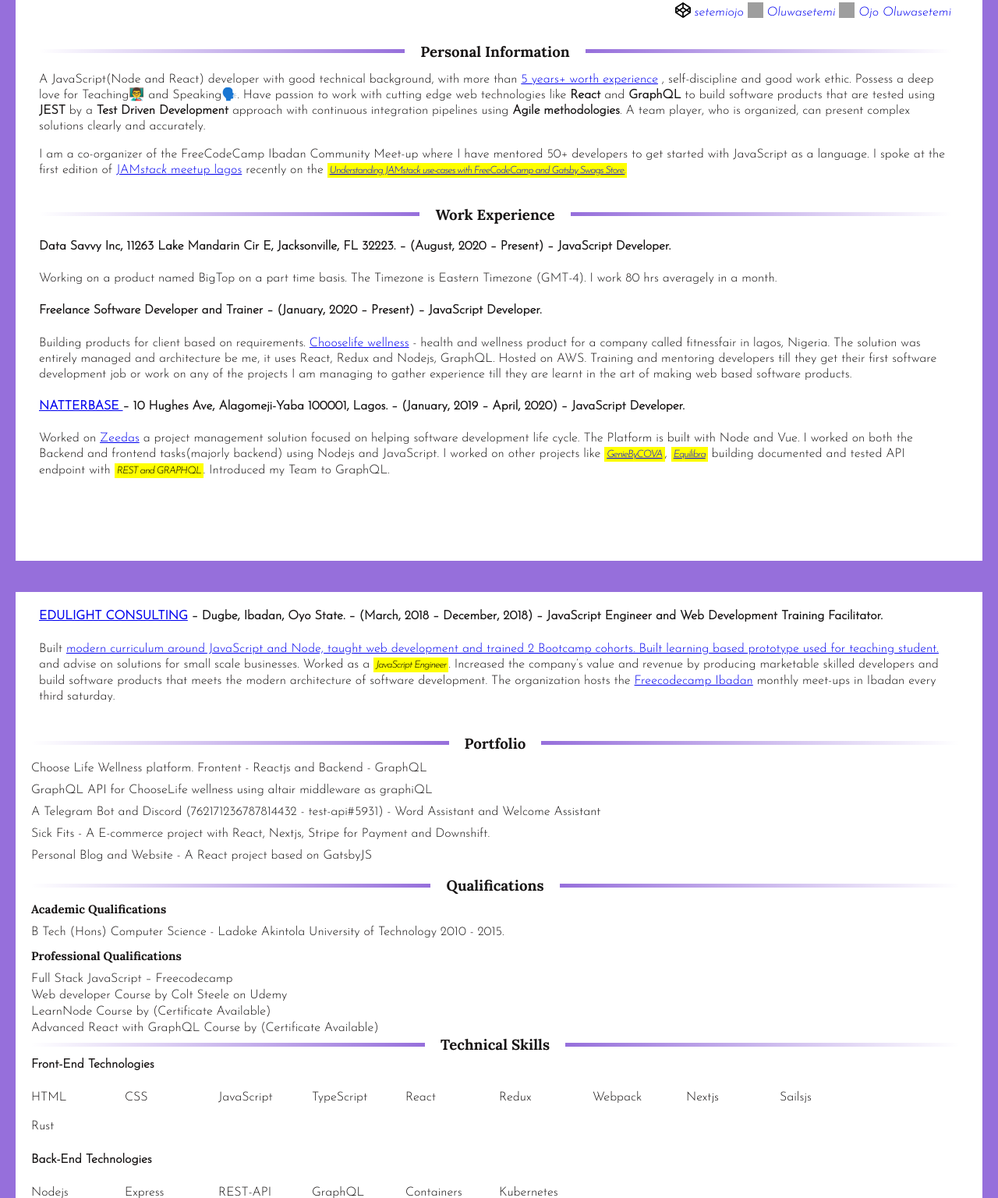
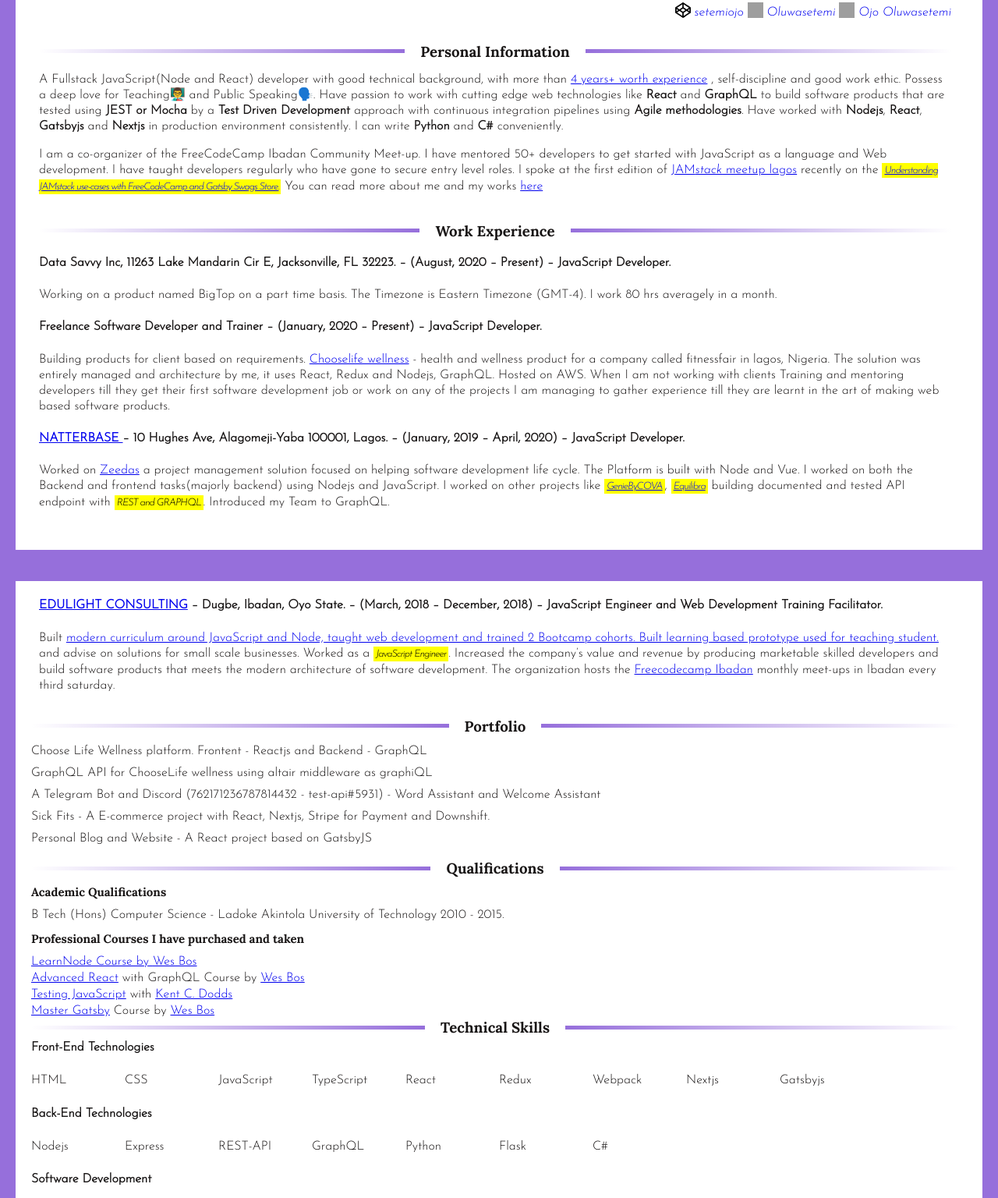
Before and after one commit to Oluwasetemi/master-cv, a website: page index.html in a window 1280 px wide. Shown: the part 154-1690 px from the top of the page at 78% size. Drawn offline with Linux system fonts and the light colour scheme; grey boxes are pictures that could not be loaded.

Commit message:
🐛 FIX: clean up cv

```diff
--- a/index.css
+++ b/index.css
@@ -149,7 +149,7 @@
 
 hr {
     margin-left: -40px;
-    margin-top: 105px;
+    margin-top: 50px;
     margin-right: -40px;
     border: 20px solid var(--color);
 }
@@ -168,7 +168,7 @@
 }
 
 .last {
-    margin-bottom: 30px;
+    margin-bottom: 22px;
 }
 
 mark.highlight {
--- a/index.html
+++ b/index.html
@@ -90,10 +90,7 @@
           <a href="https://codepen.io/setemiojo">setemiojo</a>
         </span>
         <span class="github">
-                    <img
-                        src="https://github.com/fluidicon.png"
-                        alt="github logo"
-                    />
+          <img src="https://github.com/fluidicon.png" alt="github logo" />
           <a href="https://github.com/Oluwasetemi">Oluwasetemi</a>
         </span>
         <span class="linked-in">
@@ -101,89 +98,86 @@
             src="https://static.licdn.com/sc/h/1bt1uwq5akv756knzdj4l6cdc"
             alt="linkedin Logo"
           />
-                    <a href="https://www.linkedin.com/in/setemiojo"
-                        >Ojo Oluwasetemi</a
-                    >
+          <a href="https://www.linkedin.com/in/setemiojo">Ojo Oluwasetemi</a>
         </span>
       </p>
     </div>
     <div class="personal-summary">
       <h3>Personal Information</h3>
       <p>
-                A JavaScript(Node and React) developer with good technical
+        A Fullstack JavaScript(Node and React) developer with good technical
         background, with more than
-                <a href="https://github.com/Oluwasetemi"
-                    >5 years+ worth experience</a
-                >
+        <a href="https://github.com/Oluwasetemi">4 years+ worth experience</a>
         , self-discipline and good work ethic. Possess a deep love for
-                Teaching👨‍🏫 and Speaking🗣️. Have passion to work with cutting
-                edge web technologies like <b>React</b> and <b>GraphQL</b> to
-                build software products that are tested using <b>JEST</b> by a
-                <b>Test Driven Development</b> approach with continuous
-                integration pipelines using <b>Agile methodologies</b>. A team
-                player, who is organized, can present complex solutions clearly
-                and accurately.
+        Teaching👨‍🏫 and Public Speaking🗣️. Have passion to work with cutting edge
+        web technologies like <b>React</b> and <b>GraphQL</b> to build software
+        products that are tested using <b>JEST or Mocha</b> by a
+        <b>Test Driven Development</b> approach with continuous integration
+        pipelines using <b>Agile methodologies</b>. Have worked with
+        <b>Nodejs</b>, <b>React</b>, <b>Gatsbyjs</b> and <b>Nextjs</b> in
+        production environment consistently. I can write <b>Python</b> and
+        <b>C#</b> conveniently.
       </p>
       <p>
-                I am a co-organizer of the FreeCodeCamp Ibadan Community Meet-up
-                where I have mentored 50+ developers to get started with
-                JavaScript as a language. I spoke at the first edition of
+        I am a co-organizer of the FreeCodeCamp Ibadan Community Meet-up. I have
+        mentored 50+ developers to get started with JavaScript as a language and
+        Web development. I have taught developers regularly who have gone to
+        secure entry level roles. I spoke at the first edition of
         <a href="https://twitter.com/JAMstackLagos">
           JAM<i>stack</i> meetup lagos</a
         >
         recently on the
         <mark class="highlight">
           <a href="https://understand-jamstack.netlify.com/"
-                        >Understanding JAM<i>stack</i> use-cases with
-                        FreeCodeCamp and Gatsby Swags Store.</a
+            >Understanding JAM<i>stack</i> use-cases with FreeCodeCamp and
+            Gatsby Swags Store.</a
           ></mark
         >
+        You can read more about me and my works
+        <a href="https://oluwasetemi.dev/about"> here </a>
       </p>
     </div>
     <div class="work-experience">
       <section>
         <h3>Work Experience</h3>
         <h4>
-                    Data Savvy Inc, 11263 Lake Mandarin Cir E, Jacksonville, FL
-                    32223. – (August, 2020 – Present) – JavaScript Developer.
+          Data Savvy Inc, 11263 Lake Mandarin Cir E, Jacksonville, FL 32223. –
+          (August, 2020 – Present) – JavaScript Developer.
         </h4>
         <article>
-                    Working on a product named BigTop on a part time basis. The
-                    Timezone is Eastern Timezone (GMT-4). I work 80 hrs
-                    averagely in a month.
+          Working on a product named BigTop on a part time basis. The Timezone
+          is Eastern Timezone (GMT-4). I work 80 hrs averagely in a month.
         </article>
         <h4>
-                    Freelance Software Developer and Trainer – (January, 2020 –
-                    Present) – JavaScript Developer.
+          Freelance Software Developer and Trainer – (January, 2020 – Present) –
+          JavaScript Developer.
         </h4>
         <article>
           Building products for client based on requirements.
           <a href="https://chooselife-staging.netlify.app/"
             >Chooselife wellness</a
           >
-                    - health and wellness product for a company called
-                    fitnessfair in lagos, Nigeria. The solution was entirely
-                    managed and architecture be me, it uses React, Redux and
-                    Nodejs, GraphQL. Hosted on AWS. Training and mentoring developers till they
-                    get their first software development job or work on any of
-                    the projects I am managing to gather experience till they
-                    are learnt in the art of making web based software products.
+          - health and wellness product for a company called fitnessfair in
+          lagos, Nigeria. The solution was entirely managed and architecture by
+          me, it uses React, Redux and Nodejs, GraphQL. Hosted on AWS. When I am
+          not working with clients Training and mentoring developers till they
+          get their first software development job or work on any of the
+          projects I am managing to gather experience till they are learnt in
+          the art of making web based software products.
         </article>
         <h4>
-                    <a href="http://natterbase.com/">NATTERBASE </a> – 10 Hughes
-                    Ave, Alagomeji-Yaba 100001, Lagos. – (January, 2019 – April,
-                    2020) – JavaScript Developer.
+          <a href="http://natterbase.com/">NATTERBASE </a> – 10 Hughes Ave,
+          Alagomeji-Yaba 100001, Lagos. – (January, 2019 – April, 2020) –
+          JavaScript Developer.
         </h4>
         <article>
-                    Worked on <a href="https://zeedas.com">Zeedas</a> a project
-                    management solution focused on helping software development
-                    life cycle. The Platform is built with Node and Vue. I
-                    worked on both the Backend and frontend tasks(majorly backend) using Nodejs
-                    and JavaScript. I worked on other projects like
+          Worked on <a href="https://zeedas.com">Zeedas</a> a project management
+          solution focused on helping software development life cycle. The
+          Platform is built with Node and Vue. I worked on both the Backend and
+          frontend tasks(majorly backend) using Nodejs and JavaScript. I worked
+          on other projects like
           <mark class="highlight"
-                        ><a href="https://cova.test.natterbase.com"
-                            >GenieByCOVA</a
-                        ></mark
+            ><a href="https://cova.test.natterbase.com">GenieByCOVA</a></mark
           >,
           <mark class="highlight"
             ><a href="https://staging-equilibra.test.natterbase.com"
@@ -191,8 +185,8 @@
             ></mark
           >
           building documented and tested API endpoint with
-                    <mark class="highlight">REST and GRAPHQL</mark>. Introduced
-                    my Team to GraphQL.
+          <mark class="highlight">REST and GRAPHQL</mark>. Introduced my Team to
+          GraphQL.
         </article>
       </section>
       <hr />
@@ -201,26 +195,22 @@
           <a href="http://www.edulightconsulting.com.ng/"
             >EDULIGHT CONSULTING</a
           >
-                    – Dugbe, Ibadan, Oyo State. – (March, 2018 – December, 2018)
-                    – JavaScript Engineer and Web Development Training
-                    Facilitator.
+          – Dugbe, Ibadan, Oyo State. – (March, 2018 – December, 2018) –
+          JavaScript Engineer and Web Development Training Facilitator.
         </h4>
         <article>
           Built
           <a href="https://github.com/EduLight-Consulting"
-                        >modern curriculum around JavaScript and Node, taught
-                        web development and trained 2 Bootcamp cohorts.
-                        Built learning based prototype used for teaching student.</a
+            >modern curriculum around JavaScript and Node, taught web
+            development and trained 2 Bootcamp cohorts. Built learning based
+            prototype used for teaching student.</a
           >
           and advise on solutions for small scale businesses. Worked as a
-                    <mark class="highlight">JavaScript Engineer</mark>.
-                    Increased the company’s value and revenue by producing
-                    marketable skilled developers and build software products that meets
-                    the modern architecture of software development. The
-                    organization hosts the
-                    <a href="http://fcc-ibadan.netlify.com"
-                        >Freecodecamp Ibadan</a
-                    >
+          <mark class="highlight">JavaScript Engineer</mark>. Increased the
+          company’s value and revenue by producing marketable skilled developers
+          and build software products that meets the modern architecture of
+          software development. The organization hosts the
+          <a href="http://fcc-ibadan.netlify.com">Freecodecamp Ibadan</a>
           monthly meet-ups in Ibadan every third saturday.
         </article>
       </section>
@@ -273,12 +263,14 @@
       <h3>Portfolio</h3>
       <p>
         <a href="https://chooselife-staging.netlify.app/"
-                    >Choose Life Wellness platform. Frontent - Reactjs and Backend - GraphQL</a
+          >Choose Life Wellness platform. Frontent - Reactjs and Backend -
+          GraphQL</a
         >
       </p>
       <p>
         <a href="https://staging.chooselife-wellness.com/altair/"
-					>GraphQL API for ChooseLife wellness using altair middleware as graphiQL</a
+          >GraphQL API for ChooseLife wellness using altair middleware as
+          graphiQL</a
         >
       </p>
       <!-- <p>
@@ -290,7 +282,8 @@
             </p> -->
       <p>
         <a href="https://t.me/the_word_dico_bot"
-					>A Telegram Bot and Discord (762171236787814432 - test-api#5931) - Word Assistant and Welcome Assistant</a
+          >A Telegram Bot and Discord (762171236787814432 - test-api#5931) -
+          Word Assistant and Welcome Assistant</a
         >
       </p>
       <!-- <p>
@@ -300,14 +293,13 @@
             </p> -->
       <p>
         <a href="https://sicksfit-next-production.herokuapp.com/"
-                    >Sick Fits - A E-commerce project with React, Nextjs, Stripe
-                    for Payment and Downshift.</a
+          >Sick Fits - A E-commerce project with React, Nextjs, Stripe for
+          Payment and Downshift.</a
         >
       </p>
       <p>
         <a href="https://oluwasetemi.dev/"
-                    >Personal Blog and Website - A React project based on
-                    GatsbyJS
+          >Personal Blog and Website - A React project based on GatsbyJS
         </a>
       </p>
     </div>
@@ -319,22 +311,27 @@
         B Tech (Hons) Computer Science - Ladoke Akintola University of
         Technology 2010 - 2015.
       </p>
-            <h5>Professional Qualifications</h5>
-            <p>Full Stack JavaScript – Freecodecamp</p>
+      <h5>Professional Courses I have purchased and taken</h5>
+      <!-- <p>Full Stack JavaScript – Freecodecamp</p> -->
+      <!-- <p>Web developer Course by Colt Steele on Udemy</p> -->
       <p>
-                Web developer Course by Colt Steele on Udemy
+        <a
+          href="https://learnnode.com/"
+        >
+          LearnNode Course by <a href="https://twitter.com/wesbos">Wes Bos</a>
+        </a>
       </p>
       <p>
-                LearnNode Course by
-                <a
-                    href="https://courses.wesbos.com/account/certificate/5a15195e46721c3f51ddbd8a"
-                ></a>
-                (Certificate Available)
+        <a href="https://advancedreact.com/">Advanced React</a> with GraphQL Course by
+        <a href="https://twitter.com/wesbos">Wes Bos</a>
       </p>
       <p>
-                Advanced React with GraphQL Course by
-                <a href="https://twitter.com/wesbos"></a> (Certificate
-                Available)
+        <a href="https://testingjavascript.com/">Testing JavaScript</a> with
+        <a href="https://twitter.com/kentcdodds">Kent C. Dodds</a>
+      </p>
+      <p>
+        <a href="http://mastergatsby.com/">Master Gatsby</a> Course by
+        <a href="https://twitter.com/wesbos">Wes Bos</a>
       </p>
     </div>
     <div class="technical-skills">
@@ -376,11 +373,7 @@
               <!-- -<progress value="30" max="100">Nextjs</progress> -->
             </p>
             <p class="front-end_item">
-                            Sailsjs
-                            <!-- -<progress value="30" max="100">Nextjs</progress> -->
-                        </p>
-                        <p class="front-end_item">
-                            Rust
+              Gatsbyjs
               <!-- -<progress value="30" max="100">Nextjs</progress> -->
             </p>
           </div>
@@ -406,11 +399,15 @@
             <!-- -<progress value="60" max="100">GraphQL</progress> -->
           </p>
           <p class="front-end_item">
-                        Containers
+            Python
             <!-- -<progress value="20" max="100">Containers</progress> -->
           </p>
           <p class="front-end_item">
-                        Kubernetes
+            Flask
+            <!-- -<progress value="20" max="100">Containers</progress> -->
+          </p>
+          <p class="front-end_item">
+            C#
             <!-- -<progress value="20" max="100">Containers</progress> -->
           </p>
         </div>
```
Also changed, not shown: cover-letter.html (+1 -1 lines). Lines whose indentation alone changed are shown as unchanged.
